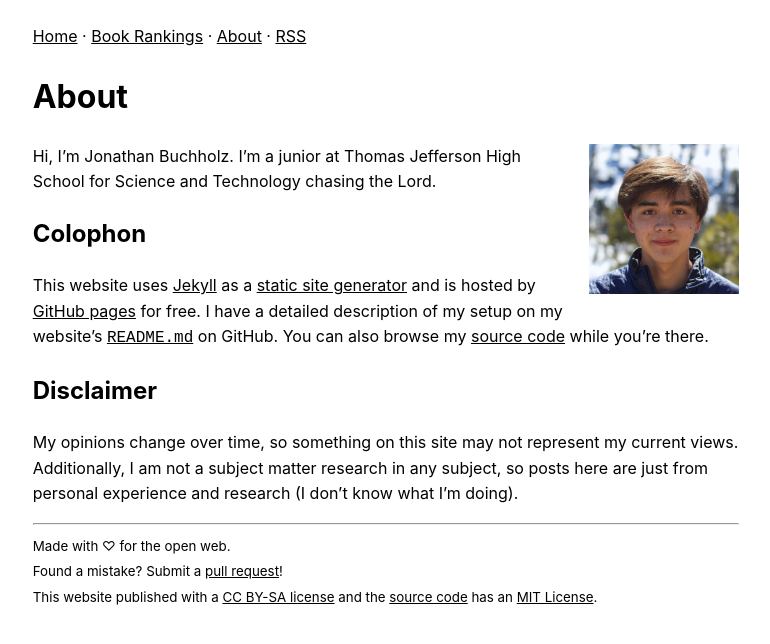
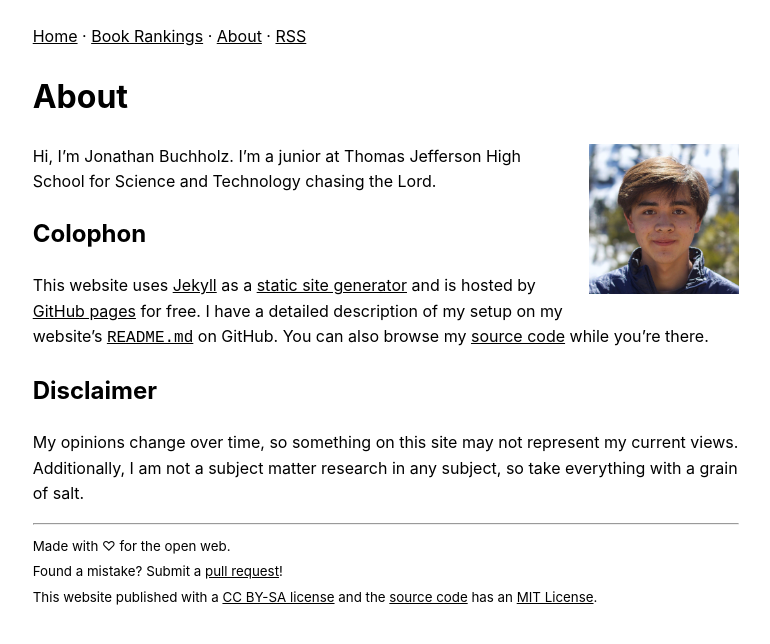
Before and after one commit to JonathanBuchh/buchh.org, a Jekyll site: the page built from about.md, in a window 1280 px wide. Shown: the top 644 px of the page, without its empty margins (254-1024 px from the left). Built offline with Jekyll 4.4.1, drawn with Linux system fonts in a browser that asks for light colours.

Commit message:
Change wording in disclaimer

```diff
--- a/about.md
+++ b/about.md
@@ -13,4 +13,4 @@ This website uses [Jekyll](https://jekyllrb.com) as a [static site generator](ht
 
 ## Disclaimer
 
-My opinions change over time, so something on this site may not represent my current views. Additionally, I am not a subject matter research in any subject, so posts here are just from personal experience and research (I don't know what I'm doing).
+My opinions change over time, so something on this site may not represent my current views. Additionally, I am not a subject matter research in any subject, so take everything with a grain of salt.
```
